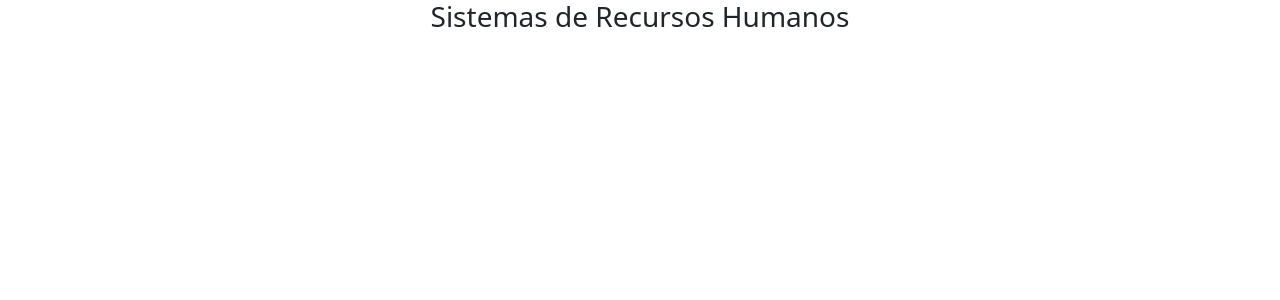
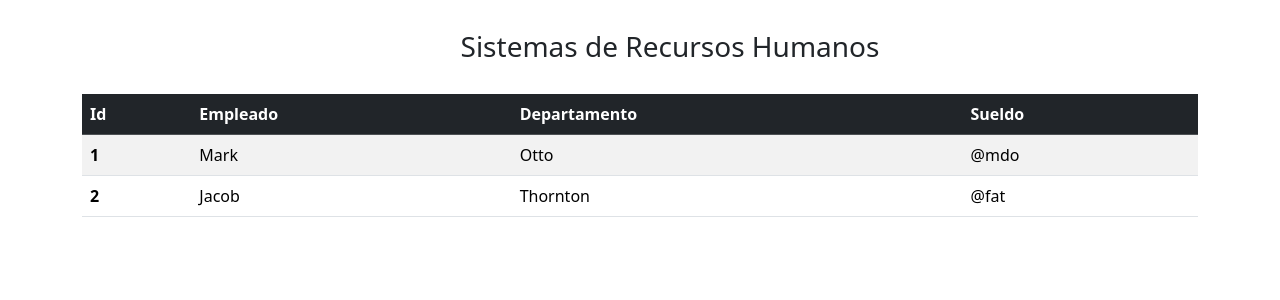
Before and after one commit to Oscar-CR09/recursos-humanos-app, a React (Create React App) app: page / in a window 1280 px wide. Shown: the top 300 px of the page. Built offline with nearby package versions, Linux system fonts and the light colour scheme.

Commit message:
Listar Empleados visual boostrap

```diff
--- a/src/App.js
+++ b/src/App.js
@@ -1,9 +1,8 @@
+import ListadoEmpleados from "./empleados/ListadoEmpleados";
 
 function App() {
   return (
-    <div className="container text-center">
-      <h3>Sistemas de Recursos Humanos </h3>
-    </div>
+    <ListadoEmpleados/>
   );
 }
 
--- /dev/null
+++ b/src/empleados/ListadoEmpleados.js
@@ -0,0 +1,42 @@
+import React from 'react'
+
+export default function ListadoEmpleados() {
+  return (
+
+
+    <div className='container'>
+        <div className='container text-center ' style={{margin: "30px"}}>
+            <h3>Sistemas de Recursos Humanos</h3>
+        </div>
+        <table className="table table-striped table-hover align-middle">
+        <thead className='table-dark'>
+            <tr>
+            <th scope="col">Id</th>
+            <th scope="col">Empleado</th>
+            <th scope="col">Departamento</th>
+            <th scope="col">Sueldo</th>
+            </tr>
+        </thead>
+
+        <tbody>
+            <tr>
+                <th scope="row">1</th>
+                <td>Mark</td>
+                <td>Otto</td>
+                <td>@mdo</td>
+            </tr>
+            <tr>
+                <th scope="row">2</th>
+                <td>Jacob</td>
+                <td>Thornton</td>
+                <td>@fat</td>
+            </tr>
+
+        </tbody>
+        </table>
+
+    </div>
+
+
+  )
+}
```
Also changed, not shown: public/index.html (line endings or trailing spaces).
